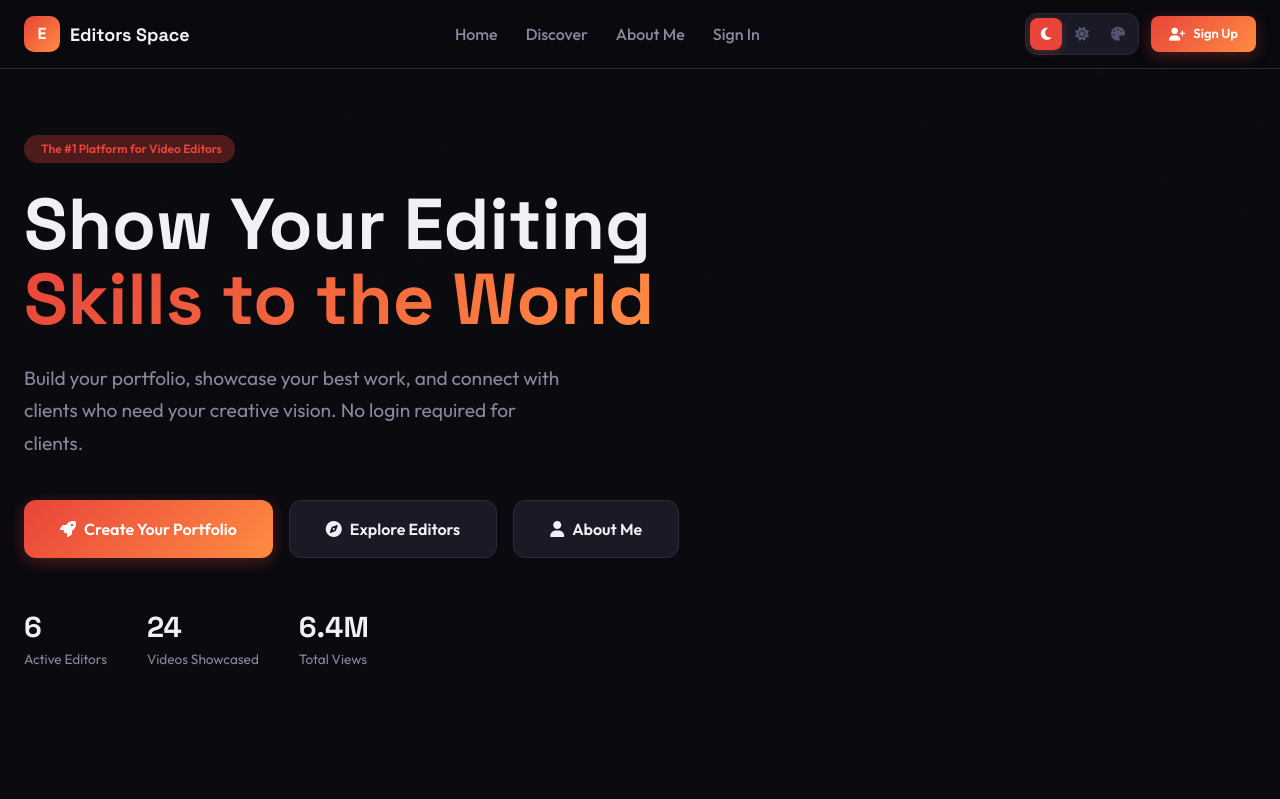
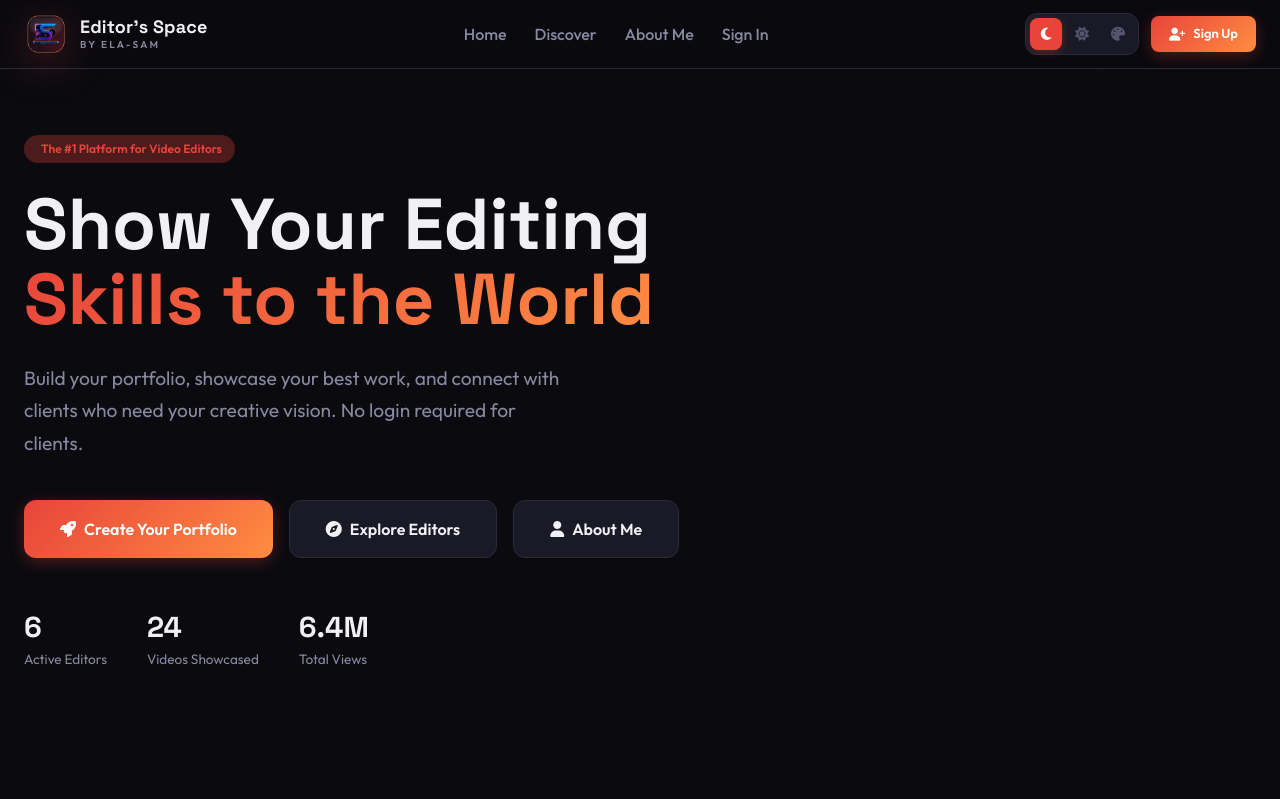
Before and after one commit to samiZZZ67/Portfolio-show, a Django app: page / in a window 1280 px wide. Shown: the top 799 px of the page. Run offline with Django 5.2, Linux system fonts and the light colour scheme; data comes from the database, SQL or seed files in the repository; data that the repository does not hold is empty; some libraries are stand-ins or nearby versions.

Commit message:
implement logo for the web' '

```diff
--- a/index.html
+++ b/index.html
@@ -118,6 +118,40 @@ h1, h2, h3, h4, h5 { font-family: 'Space Grotesk', sans-serif; }
 }
 .nav-link:hover::after { width: 100%; }
 
+.brand-link {
+  display: flex;
+  align-items: center;
+  gap: 12px;
+  text-decoration: none;
+}
+.brand-mark {
+  width: 44px;
+  height: 44px;
+  object-fit: contain;
+  display: block;
+  filter: drop-shadow(0 10px 22px var(--accent-glow));
+}
+.brand-copy {
+  display: flex;
+  flex-direction: column;
+  line-height: 1.05;
+}
+.brand-title {
+  font-family: 'Space Grotesk', sans-serif;
+  font-size: 18px;
+  font-weight: 700;
+  color: var(--text-primary);
+  letter-spacing: 0.01em;
+}
+.brand-subtitle {
+  margin-top: 3px;
+  font-size: 10px;
+  font-weight: 600;
+  letter-spacing: 0.22em;
+  text-transform: uppercase;
+  color: var(--text-secondary);
+}
+
 .btn-primary {
   background: linear-gradient(135deg, var(--gradient-start), var(--gradient-end));
   color: #fff; border: none; padding: 12px 28px;
@@ -767,9 +801,12 @@ textarea.input-field { resize: vertical; min-height: 100px; }
 <!-- Navigation -->
 <nav class="nav-main" id="mainNav">
   <div style="max-width:1280px;margin:0 auto;padding:0 24px;display:flex;align-items:center;justify-content:space-between;height:68px;">
-    <a href="#" onclick="navigate('home');return false;" style="display:flex;align-items:center;gap:10px;text-decoration:none;">
-      <div style="width:36px;height:36px;border-radius:10px;background:linear-gradient(135deg,var(--gradient-start),var(--gradient-end));display:flex;align-items:center;justify-content:center;color:#fff;font-weight:700;font-size:16px;font-family:'Space Grotesk',sans-serif;">E</div>
-      <span style="font-family:'Space Grotesk',sans-serif;font-weight:700;font-size:18px;color:var(--text-primary);">Editors Space</span>
+    <a href="#" onclick="navigate('home');return false;" class="brand-link">
+      <img src="/static/portfolio/img/logo-mark.png" alt="Editor's Space logo" class="brand-mark">
+      <span class="brand-copy">
+        <span class="brand-title">Editor's Space</span>
+        <span class="brand-subtitle">By Ela-sam</span>
+      </span>
     </a>
 
     <div style="display:flex;align-items:center;gap:28px;" class="desktop-nav">
```
Also changed, not shown: templates/portfolio/about.html (+40 -3 lines), New Bitmap image.bmp (added), images/logo-original.png (added), images/logo-refined.png (added), images/logo.png (added), static/portfolio/img/logo-full.png (added), static/portfolio/img/logo-mark.png (added).
